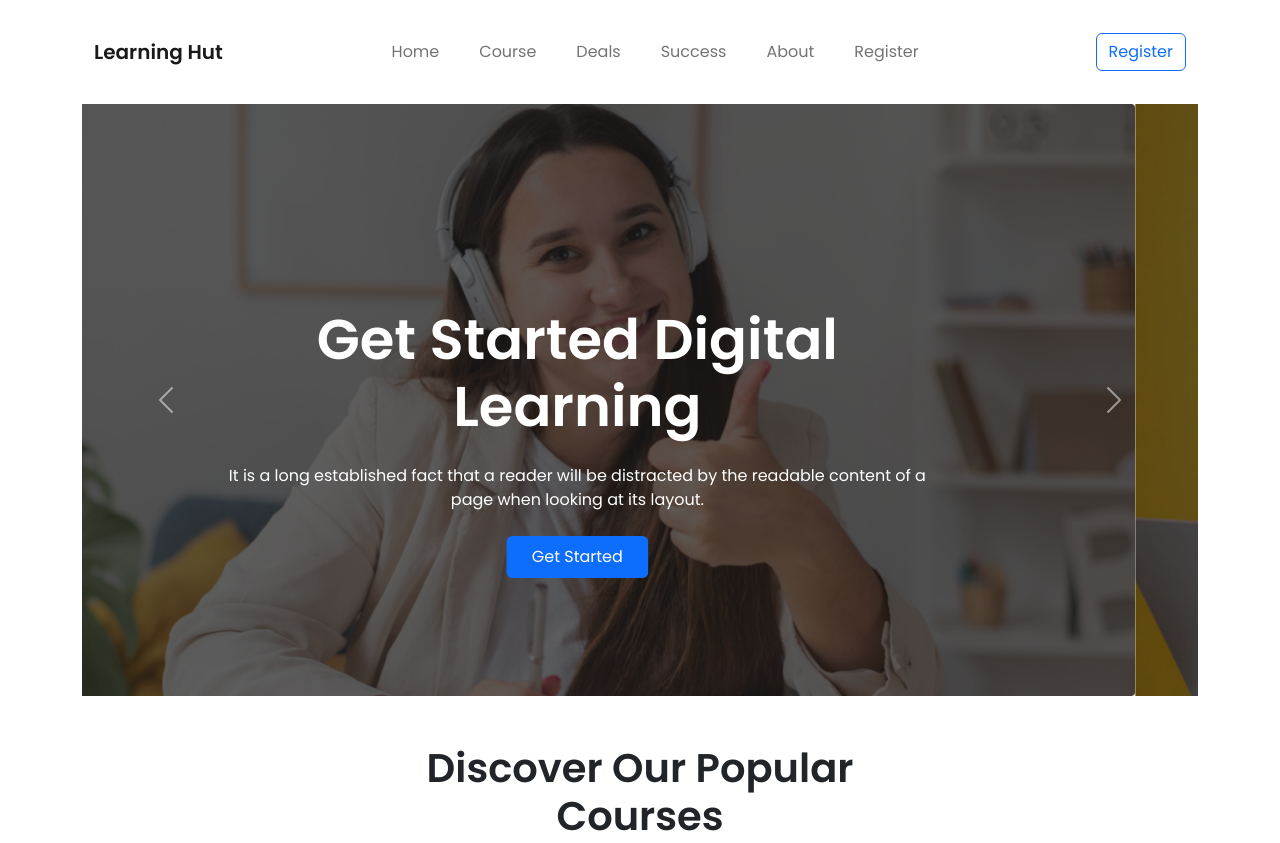
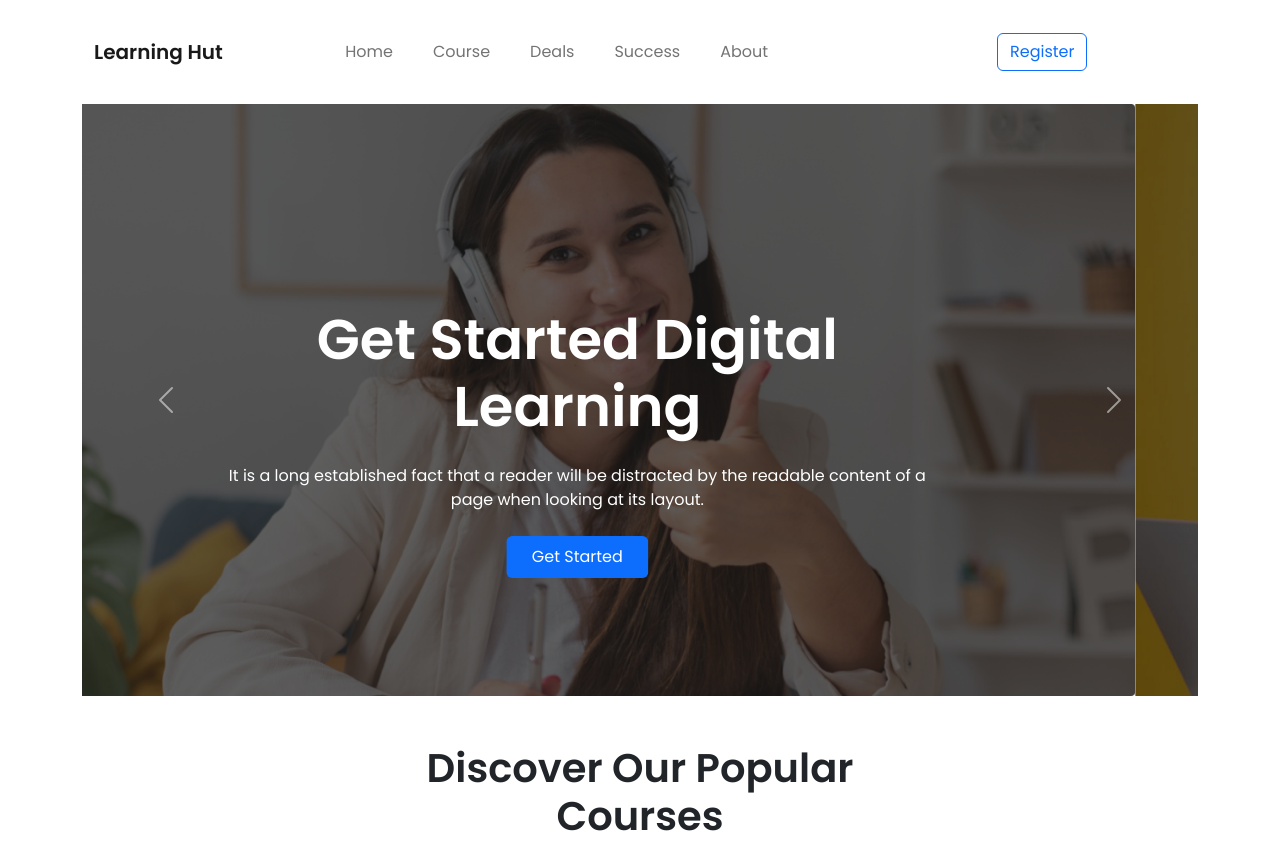
Before and after one commit to xamanDawud/learning-hut, a plain HTML site: page index.html in a window 1280 px wide. Shown: the top 843 px of the page. Drawn offline with nearby package versions, Linux system fonts and the light colour scheme.

Commit message:
website complete

```diff
--- a/index.html
+++ b/index.html
@@ -45,14 +45,38 @@
             </button>
             <div class="collapse navbar-collapse" id="navbarNavAltMarkup">
               <div class="navbar-nav m-auto">
-                <a class="nav-link me-4" aria-current="page" href="#">Home</a>
-                <a class="nav-link me-4" href="#">Course</a>
-                <a class="nav-link me-4" href="#">Deals</a>
-                <a class="nav-link me-4" href="#">Success</a>
-                <a class="nav-link me-4" href="#">About</a>
-                <a class="nav-link me-4" href="#">Register</a>
+                <a
+                  class="nav-link me-4 text-center text-sm-center text-md-center"
+                  aria-current="page"
+                  href="#"
+                  >Home</a
+                >
+                <a
+                  class="nav-link me-4 text-center text-sm-center text-md-center"
+                  href="#"
+                  >Course</a
+                >
+                <a
+                  class="nav-link me-4 text-center text-sm-center text-md-center"
+                  href="#"
+                  >Deals</a
+                >
+                <a
+                  class="nav-link me-4 text-center text-sm-center text-md-center"
+                  href="#"
+                  >Success</a
+                >
+                <a
+                  class="nav-link me-4 text-center text-sm-center text-md-center"
+                  href="#"
+                  >About</a
+                >
               </div>
-              <button class="btn btn-outline-primary">Register</button>
+              <button
+                class="btn d-flex m-sm-auto m-auto m-md-auto btn-outline-primary text-center text-sm-center text-md-center"
+              >
+                Register
+              </button>
             </div>
           </div>
         </nav>
```
